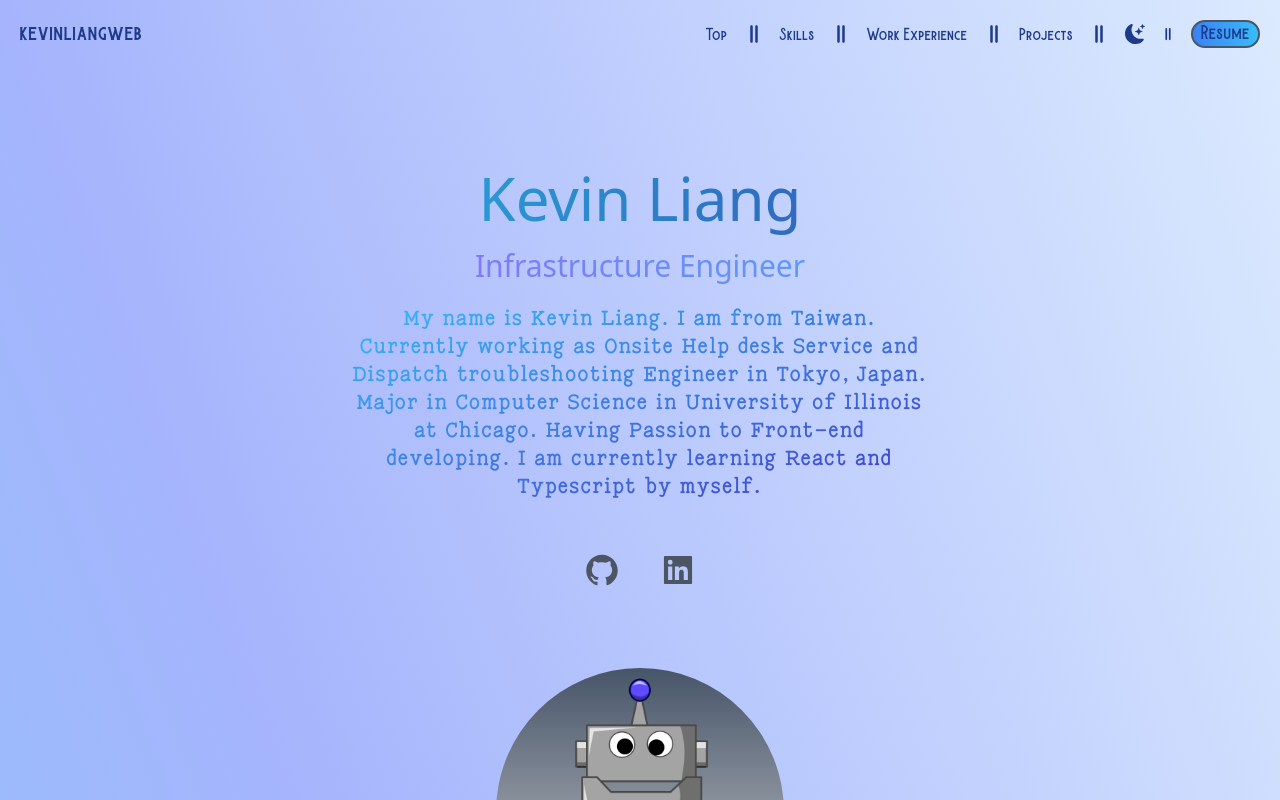
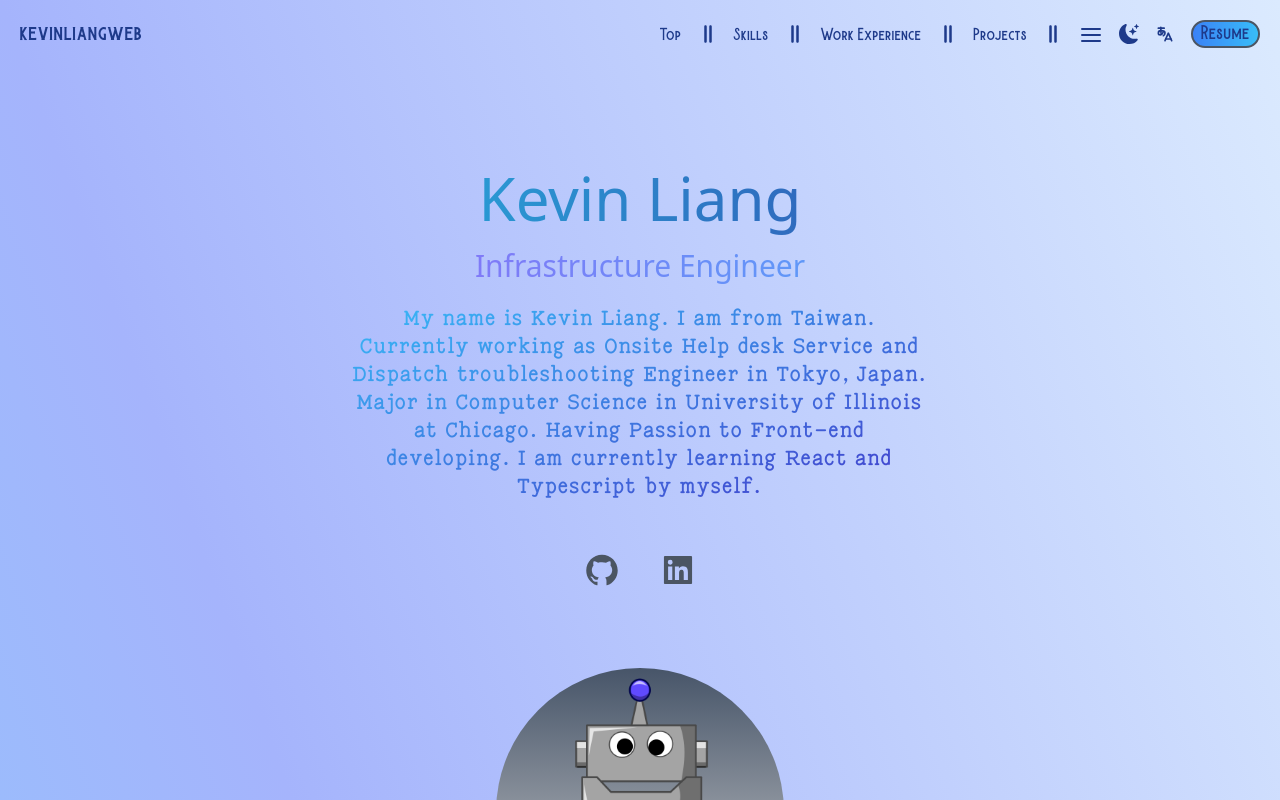
Before and after one commit to Kl0y2u2n8a/my-portfolio, a Next.js app: page / in a window 1280 px wide. Shown: the top 800 px of the page. Built offline with nearby package versions, Linux system fonts and the light colour scheme.

Commit message:
add menu button

```diff
--- a/pages/index.js
+++ b/pages/index.js
@@ -2,6 +2,8 @@ import Head from "next/head";
 import { BsFillMoonStarsFill } from 'react-icons/bs';
 import { AiFillLinkedin, AiFillGithub } from 'react-icons/ai';
 import { FaGripLinesVertical } from "react-icons/fa6";
+import { FiMenu } from "react-icons/fi";
+import { TbLanguageHiragana } from "react-icons/tb";
 import Image from 'next/image';
 import robot from '../public/robot.png';
 import { useState, useRef } from 'react';
@@ -10,13 +12,14 @@ import MySkills from "./components/skills/skills";
 import MyProject from "./components/projects";
 
 
+
 export default function Home() {
   const [darkMode, setDarkMode] = useState(false);
   const skillsRef = useRef();
   const workRef = useRef();
   const projectRef = useRef();
 
-  // Scoll handler
+  // Scroll handler
   function handleClick(div) {
     switch (div) {
       case "top":
@@ -94,6 +97,15 @@ export default function Home() {
             </li>
 
             <li>
+              <button  data-ripple-light="true" data-popover-target="menu"
+                className="font-burtons text-l align-middle md:text-2xl ml-1 md:ml-2 lg:ml-4 text-blue-900 hover:text-sky-500 dark:text-white  dark:hover:text-neutral-300">
+                <FiMenu />
+              </button>
+
+
+            </li>
+
+            <li>
               <BsFillMoonStarsFill
                 onClick={() => setDarkMode(!darkMode)}
                 className=" cursor-pointer  text-sm md:text-xl ml-1 md:ml-2 lg:ml-4
@@ -101,8 +113,11 @@ export default function Home() {
               />
             </li>
 
-            <li className="font-burtons text-sm md:text-md ml-1 md:ml-2 lg:ml-4 text-blue-900 dark:text-white">
-              <FaGripLinesVertical />
+            <li>
+              <TbLanguageHiragana
+                className=" cursor-pointer text-lg md:text-xl ml-1 md:ml-2 lg:ml-4
+            text-blue-900 hover:text-sky-500 dark:text-white dark:hover:text-neutral-300"
+              />
             </li>
 
             <li>
@@ -135,6 +150,7 @@ export default function Home() {
             <Image src={robot} className="" />
           </div>
         </section>
+
         <MySkills ref={skillsRef} />
         <WorkExperience ref={workRef} />
         <MyProject ref={projectRef} />
```
